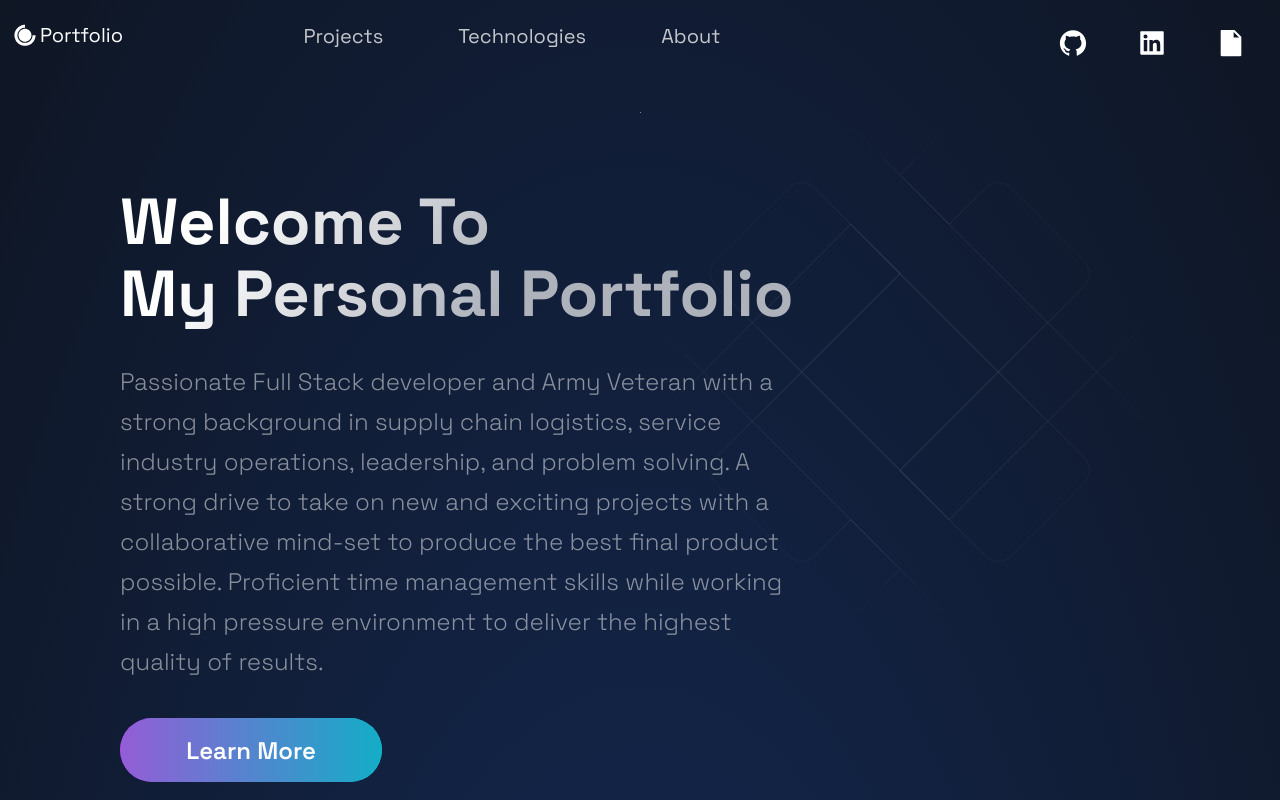
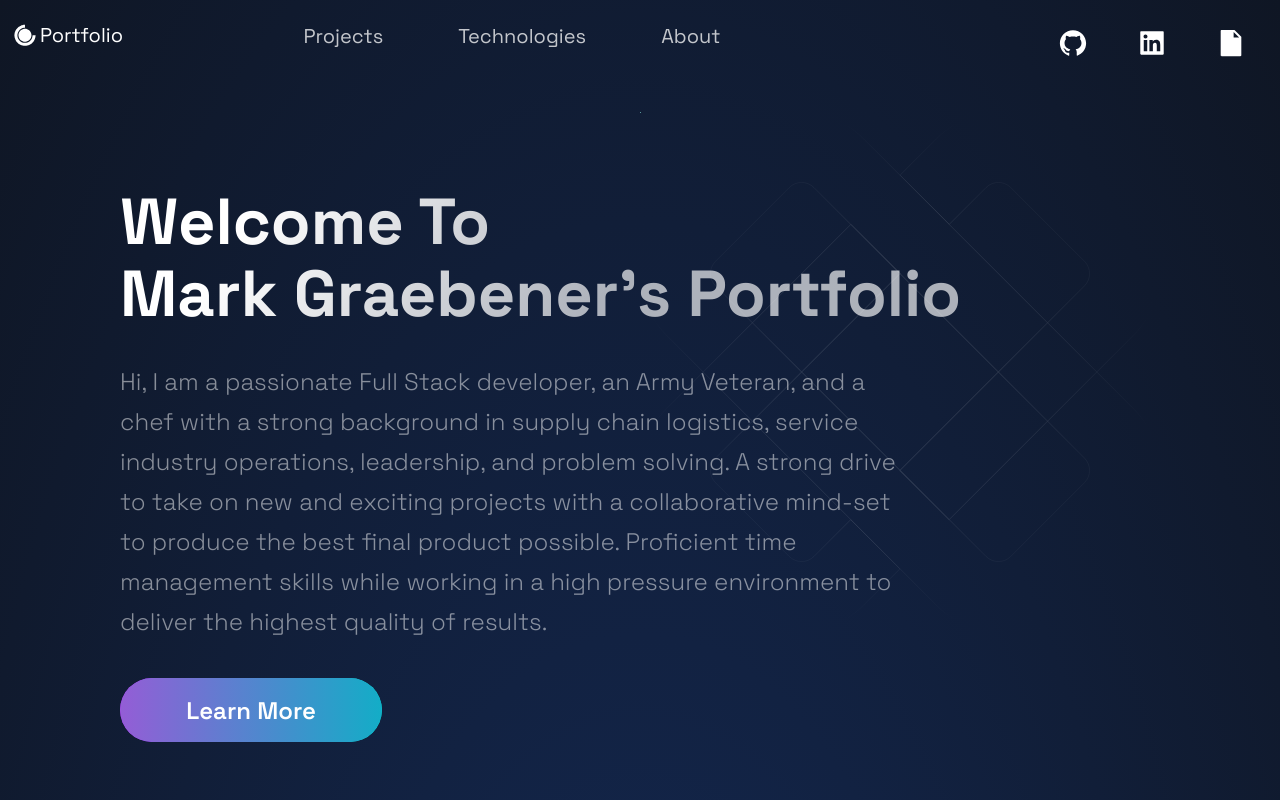
Before and after one commit to MarkGraebener/Portfolio, a Next.js app: page / in a window 1280 px wide. Shown: the top 800 px of the page. Built offline with nearby package versions, Linux system fonts and the light colour scheme.

Commit message:
complete

```diff
--- a/src/components/Acomplishments/Acomplishments.js
+++ b/src/components/Acomplishments/Acomplishments.js
@@ -12,7 +12,7 @@ const data = [
 
 const Acomplishments = () => (
   <div>
-    Acomplishments
+
   </div>
 );
 
--- a/src/components/Footer/Footer.js
+++ b/src/components/Footer/Footer.js
@@ -7,7 +7,7 @@ import { CompanyContainer, FooterWrapper, LinkColumn, LinkItem, LinkList, LinkTi
 const Footer = () => {
   return (
     <div>
-      Footer
+
     </div>
   );
 };
--- a/src/components/Hero/Hero.js
+++ b/src/components/Hero/Hero.js
@@ -9,11 +9,12 @@ const Hero = (props) => (
    <LeftSection>
      <SectionTitle main center>
        Welcome To<br/>
-       My Personal Portfolio
+       Mark Graebener's
+       Portfolio
      </SectionTitle>
      <SectionText>
-     Passionate Full Stack developer and Army Veteran with a strong background in supply chain logistics, service industry operations,  leadership, and problem solving. A strong drive to take on new and exciting projects with a collaborative mind-set to produce the best final product possible. Proficient time management skills while working in a high pressure environment to deliver the highest quality of results.     </SectionText>
-     <Button onClick={() => window.location = 'https://docs.google.com/document/d/1sM9ihVBsYozxOg78wQNG8jLq8oJov1KoYz7Ew6p-utA/edit?usp=sharing'} >Learn More</Button>
+     Hi, I am a passionate Full Stack developer, an Army Veteran, and a chef with a strong background in supply chain logistics, service industry operations,  leadership, and problem solving. A strong drive to take on new and exciting projects with a collaborative mind-set to produce the best final product possible. Proficient time management skills while working in a high pressure environment to deliver the highest quality of results.     </SectionText>
+     <Button onClick={() => window.location = 'https://alumni.codeup.com/students/1395'} >Learn More</Button>
    </LeftSection>
  </Section>
 );
--- a/src/components/NavDropDown/NavDropDown.js
+++ b/src/components/NavDropDown/NavDropDown.js
@@ -53,6 +53,7 @@ export const DropDownIcon = styled.div`
   width: 32px;
   height: 32px;
   margin-right: 16px;
+
 `
 
 export const DropDownTextContainer = styled.div`
```
